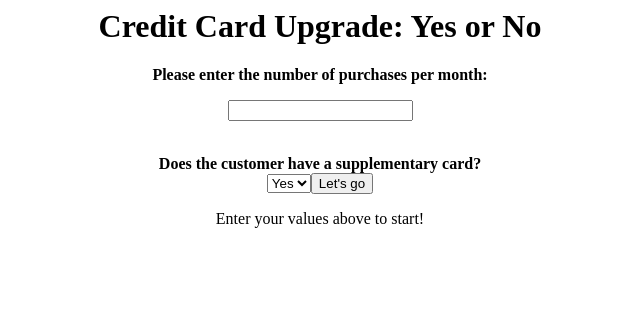
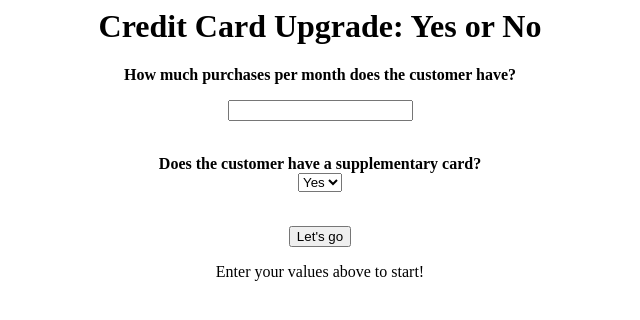
Before and after one commit to anyhowwws/CreditCardUpgrade, a Flask app: page / in a window 1280 px wide. Shown: the top 320 px of the page, without its empty margins (320-960 px from the left). Run offline with Flask 2, Linux system fonts and the light colour scheme.

Commit message:
Update index.html

```diff
--- a/templates/index.html
+++ b/templates/index.html
@@ -2,7 +2,7 @@
     <body>
         <h1 style="text-align:center;">Credit Card Upgrade: Yes or No</h1>
         <form action="/" method="post">
-            <p style="text-align:center;"> <strong>Please enter the number of purchases per month:</strong></p>
+            <p style="text-align:center;"> <strong>How much purchases per month does the customer have?</strong></p>
             <p style="text-align:center;"> <input type="number" name="Purchases"></p>
             <br>
             <!--p style="text-align:center;"> <strong>Please enter 1 if there is supplementary card, else enter 0</strong></p-->
@@ -14,6 +14,7 @@
                 <option value="yes">Yes</option>
                 <option value="no">No</option>
                 </center>
+                </select>
             <br>
             <br>
             <p style="text-align:center;"> <input type="submit" value="Let's go"></p>
```
